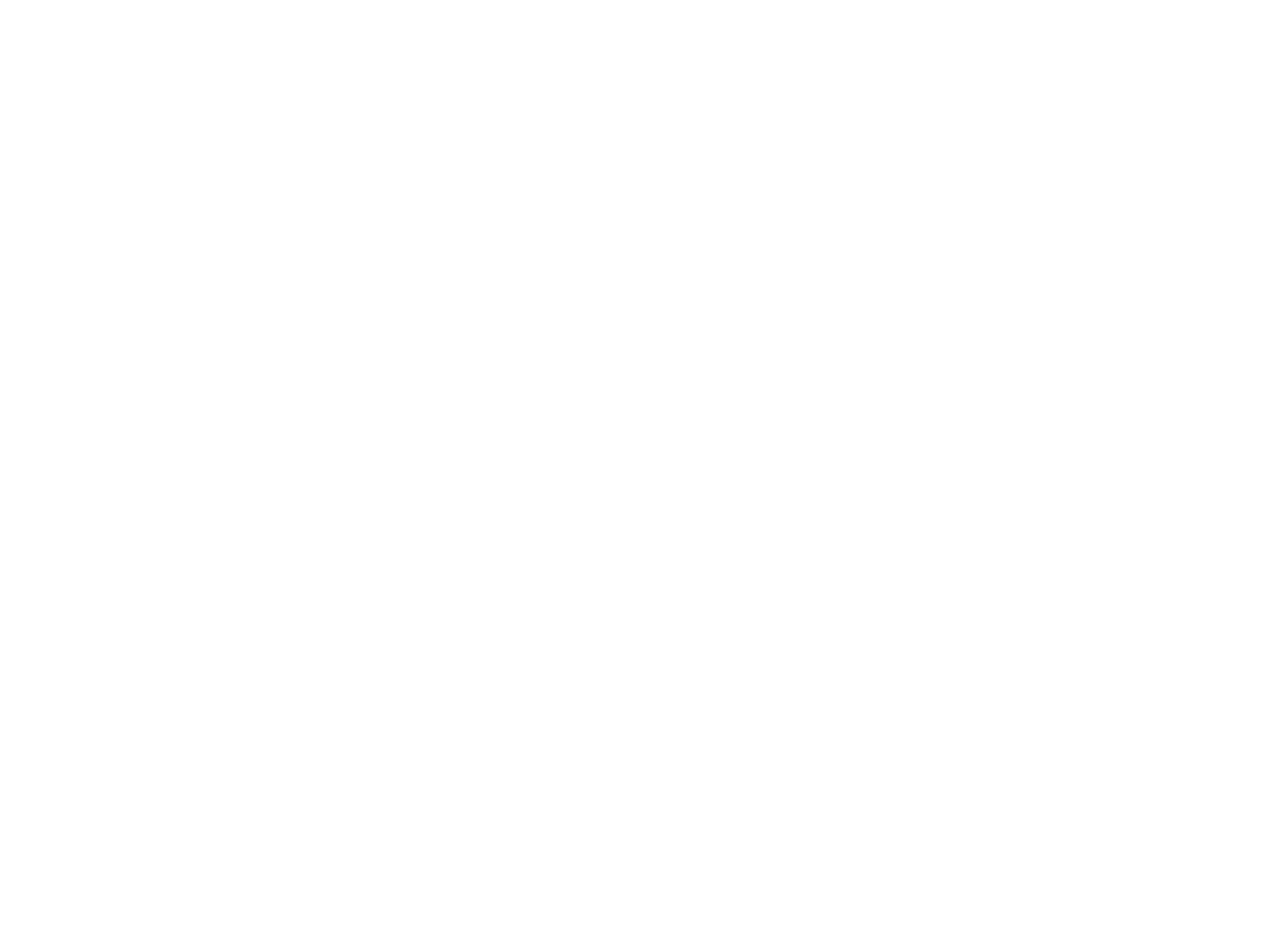
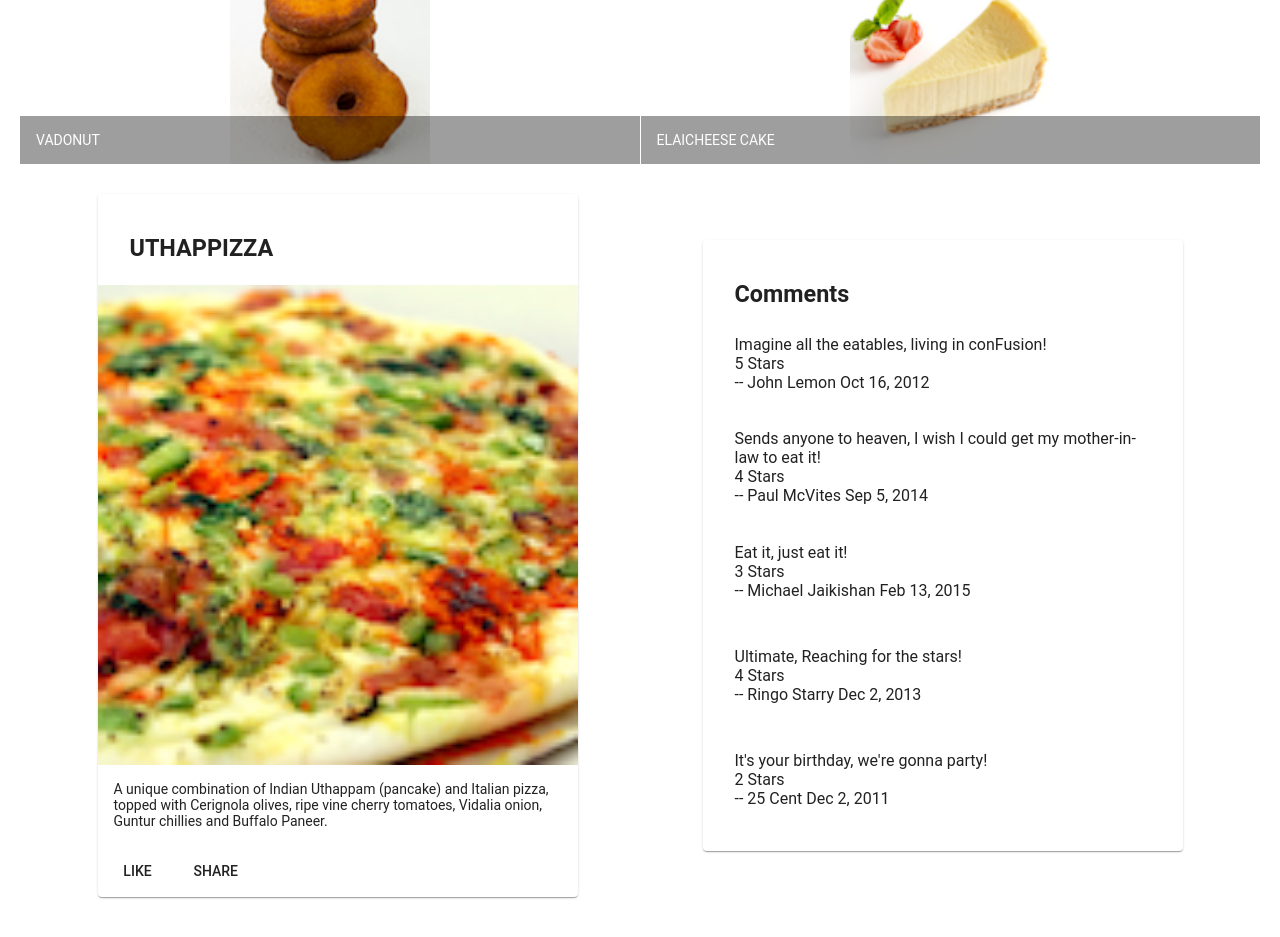
Before and after one commit to anushkaWeerasekarage/Angular6, an Angular app: page / in a window 1280 px wide. Shown: the part 400-1337 px from the top of the page. Before the commit the page ends 800 px from the top, so only its background shows below. Built offline with nearby package versions, Linux system fonts and the light colour scheme.

Commit message:
Assignment1

```diff
--- /dev/null
+++ b/src/app/dishdetail/dishdetail.component.html
@@ -0,0 +1,43 @@
+
+<div class="container"
+    fxLayout="row"
+    fxLayout.sm="column"
+    fxLayout.xs="column"
+    fxLayoutAlign.gt-md="space-around center"
+    fxLayoutGap="10px"
+    fxLayoutGap.xs="0">
+
+  <div fxFlex="40"  *ngIf="dish">
+    <mat-card>
+        <mat-card-header>
+          <mat-card-title>
+              <h3>{{dish.name | uppercase}}</h3>
+          </mat-card-title>
+        </mat-card-header>
+        <img mat-card-image src={{dish.image}} alt={{dish.name}}>
+        <mat-card-content>
+          <p>{{dish.description}}</p>
+        </mat-card-content>
+        <mat-card-actions>
+          <button mat-button>LIKE</button>
+          <button mat-button>SHARE</button>
+        </mat-card-actions>
+      </mat-card>
+  </div>
+
+  <div fxFlex="40" *ngIf="dish">
+      <mat-card>
+          <mat-card-header>
+            <mat-card-title>
+                <h3>Comments</h3>
+            </mat-card-title>
+          </mat-card-header>
+          <mat-card-content  *ngFor="let comment of dish.comments">
+            <mat-list role="list" *ngIf="dish">
+              <mat-list-item role="listitem">{{comment.comment}}<br>{{comment.rating}} Stars <br> -- {{comment. author}} {{comment.date | date:'mediumDate'}} </mat-list-item><br><br>
+            </mat-list>
+          </mat-card-content>
+        </mat-card>
+  </div>
+
+</div>
--- /dev/null
+++ b/src/app/dishdetail/dishdetail.component.ts
@@ -0,0 +1,59 @@
+import { Component, OnInit } from '@angular/core';
+
+const DISH = {
+  name: 'Uthappizza',
+  image: '/assets/images/uthappizza.png',
+  category: 'mains',
+  label: 'Hot',
+  price: '4.99',
+  // tslint:disable-next-line:max-line-length
+  description: 'A unique combination of Indian Uthappam (pancake) and Italian pizza, topped with Cerignola olives, ripe vine cherry tomatoes, Vidalia onion, Guntur chillies and Buffalo Paneer.',
+  comments: [
+       {
+           rating: 5,
+           comment: 'Imagine all the eatables, living in conFusion!',
+           author: 'John Lemon',
+           date: '2012-10-16T17:57:28.556094Z'
+       },
+       {
+           rating: 4,
+           comment: 'Sends anyone to heaven, I wish I could get my mother-in-law to eat it!',
+           author: 'Paul McVites',
+           date: '2014-09-05T17:57:28.556094Z'
+       },
+       {
+        rating: 3,
+        comment: 'Eat it, just eat it!',
+        author: 'Michael Jaikishan',
+        date: '2015-02-13T17:57:28.556094Z'
+    },
+    {
+        rating: 4,
+        comment: 'Ultimate, Reaching for the stars!',
+        author: 'Ringo Starry',
+        date: '2013-12-02T17:57:28.556094Z'
+    },
+    {
+        rating: 2,
+        comment: 'It\'s your birthday, we\'re gonna party!',
+        author: '25 Cent',
+        date: '2011-12-02T17:57:28.556094Z'
+    }
+]
+};
+
+@Component({
+  selector: 'app-dishdetail',
+  templateUrl: './dishdetail.component.html',
+  styleUrls: ['./dishdetail.component.scss']
+})
+export class DishdetailComponent implements OnInit {
+
+  dish = DISH;
+
+  constructor() { }
+
+  ngOnInit() {
+  }
+
+}
--- a/src/app/menu/menu.component.html
+++ b/src/app/menu/menu.component.html
@@ -1,5 +1,11 @@
 <div class="container" fxLayout="column" fxLayoutGap="10px">
-  <mat-list fxFlex>
+  <div fxFlex>
+    <div>
+      <h3>Menu</h3>
+      <hr>
+    </div>
+  </div>
+  <!--<mat-list fxFlex>
     <mat-list-item *ngFor="let dish of dishes">
       <img matListAvatar src={{dish.image}} alt={{dish.name}}>
       <h1 matLine>{{dish.name}}</h1>
@@ -7,5 +13,36 @@
         <span>{{dish.description}}</span>
       </p>
     </mat-list-item>
-  </mat-list>
+  </mat-list>-->
+  <div fxFlex>
+    <mat-grid-list cols="2" rowHeight="200px">
+      <mat-grid-tile *ngFor="let dish of dishes">
+        <img height="200px" src={{dish.image}} alt={{dish.name}}>
+        <mat-grid-tile-footer>
+          <h1 matLine>{{dish.name | uppercase}}</h1>
+        </mat-grid-tile-footer>
+      </mat-grid-tile>
+    </mat-grid-list>
+  </div>
+
+  <!--<div fxFlex *ngIf="selectedDish">
+    <mat-card>
+      <mat-card-header>
+        <mat-card-title>
+            <h3>{{selectedDish.name | uppercase}}</h3>
+        </mat-card-title>
+      </mat-card-header>
+      <img mat-card-image src={{selectedDish.image}} alt={{selectedDish.name}}>
+      <mat-card-content>
+        <p>{{selectedDish.description}}</p>
+      </mat-card-content>
+      <mat-card-actions>
+        <button mat-button>LIKE</button>
+        <button mat-button>SHARE</button>
+      </mat-card-actions>
+    </mat-card>
+  </div>-->
+  <div fxFlex>
+    <app-dishdetail></app-dishdetail>
+  </div>
 </div>
--- a/src/app/menu/menu.component.ts
+++ b/src/app/menu/menu.component.ts
@@ -2,14 +2,7 @@
 
 import {Dish} from '../shared/dish';
 
-@Component({
-  selector: 'app-menu',
-  templateUrl: './menu.component.html',
-  styleUrls: ['./menu.component.scss']
-})
-export class MenuComponent implements OnInit {
-
-  dishes: Dish[] = [
+const DISHES: Dish[] = [
   {
     name: 'Uthappizza',
     image: '/assets/images/uthappizza.png',
@@ -45,6 +38,17 @@
   }
 ];
 
+
+@Component({
+  selector: 'app-menu',
+  templateUrl: './menu.component.html',
+  styleUrls: ['./menu.component.scss']
+})
+export class MenuComponent implements OnInit {
+
+  dishes = DISHES;
+  selectedDish = DISHES[0];
+
   constructor() { }
 
   ngOnInit() {
```
Also changed, not shown: src/app/app.module.ts (+11 -2 lines), src/app/app.component.html (line endings or trailing spaces), src/app/dishdetail/dishdetail.component.scss (added), src/styles.scss (line endings or trailing spaces), 1 other file (tests, documents, lock files or other folders). Lines whose indentation alone changed are shown as unchanged.
